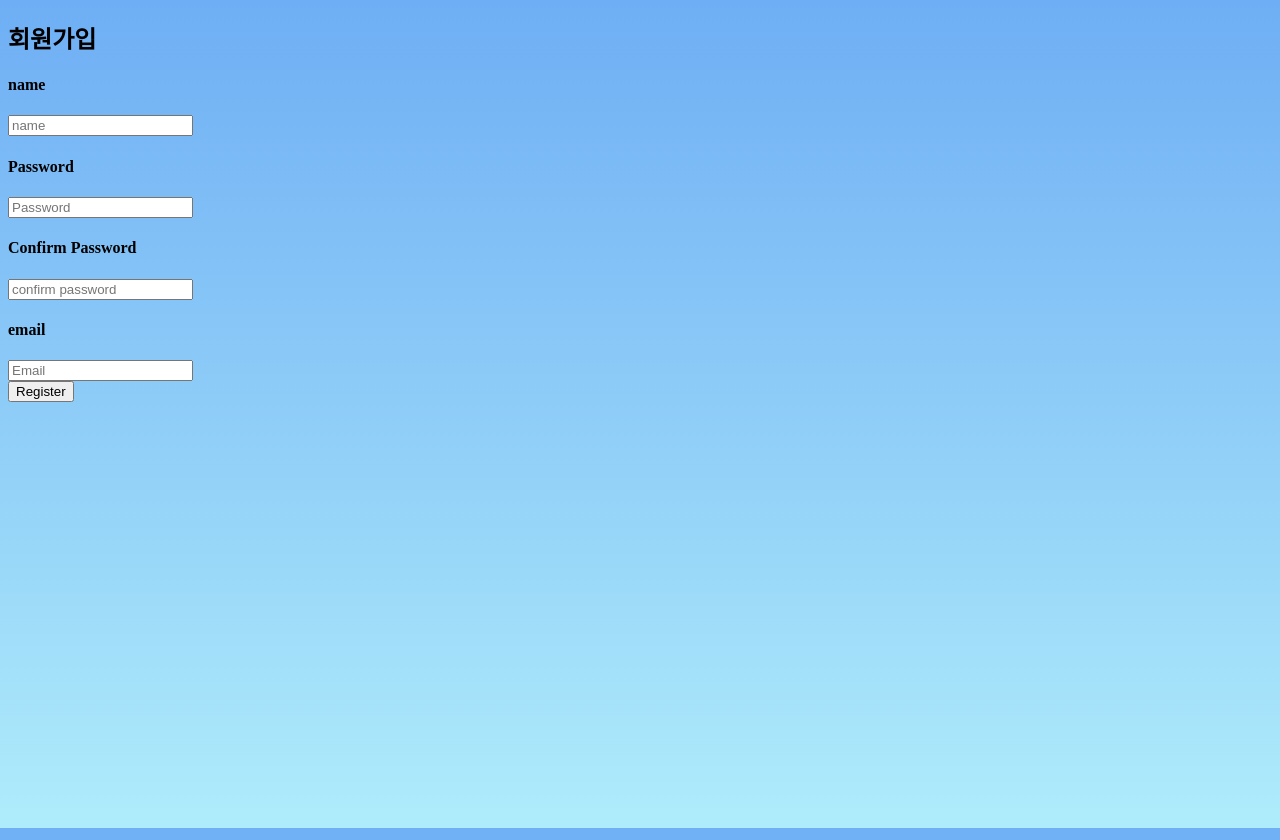
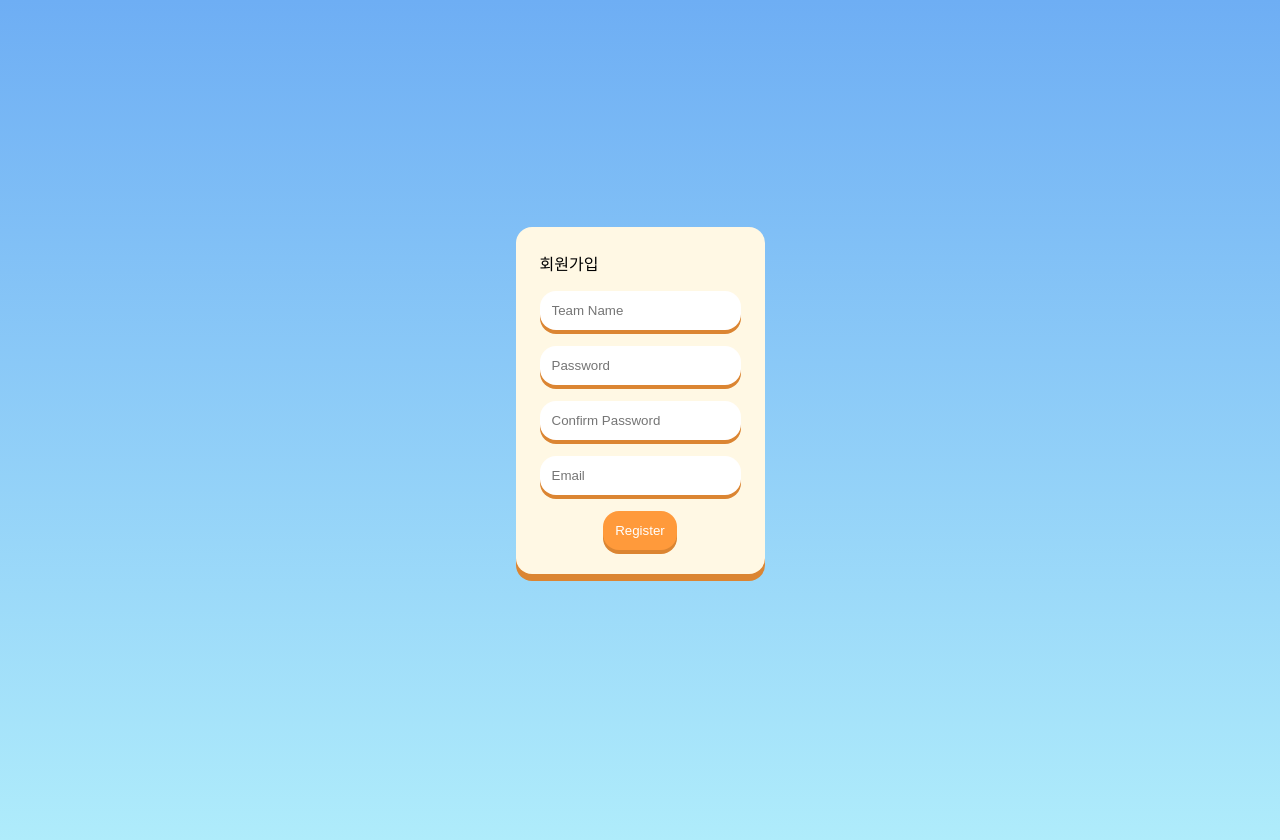
Before and after one commit to betarixm/plt, a Django app: page /register/ in a window 1280 px wide. Run offline with Django 3.2, Linux system fonts and the light colour scheme; parts of the project's set-up code (start-up, migrations or seed data) failed here and were passed over; some web fonts are replaced.

Commit message:
login, register page css-ed

```diff
--- a/app/core/static/css/main.css
+++ b/app/core/static/css/main.css
@@ -1,5 +1,100 @@
+@font-face {
+    font-family: 'sdnr';
+    src: url("font/sdnr_b.otf") format('opentype');
+    font-weight: bold;
+    font-style: normal;
+
+}
+
+@font-face {
+    font-family: 'sdnr';
+    src: url("font/sdnr_m.otf") format('opentype');
+    font-weight: normal;
+    font-style: normal;
+
+}
+
+*:focus {
+    outline: none;
+}
+
 body{
     width: 100vw;
     height: 100vh;
     background: linear-gradient(#6EAEF4, #AFECFB);
+    font-family: 'sdnr', sans-serif;
+    margin: 0;
 }
+
+.app{
+    margin: 5vh;
+    display: flex;
+    align-items: center;
+    justify-content: center;
+    flex-direction: column;
+    width: calc(100vw - 10vh);
+    height: calc(100vh - 10vh);
+}
+
+form{
+    display: flex;
+    justify-content: center;
+    align-items: center;
+
+}
+
+form > input {
+
+}
+
+.vertical{
+    flex-direction: column;
+}
+
+.row{
+    flex-direction: row;
+}
+.color-white{
+    background-color: white;
+
+}
+
+.shadow-small{
+    box-shadow: 0 4px 0 #DB8532;
+}
+.shadow-big{
+    box-shadow: 0 7px 0 #DB8532;
+}
+
+.push:hover{
+    box-shadow: 0 1px 0 #DB8532;
+    position: relative;
+    top: 3px;
+}
+.color-light{
+    background-color: #FFF8E4;
+
+}
+.color-dark{
+    background-color: #ff9a3b;
+    color: white;
+}
+.margin-big{
+    margin: 5vh;
+}
+
+.padding-big{
+    padding: 2vh;
+}
+.margin-small{
+    margin: 1vh;
+
+}
+.padding-small{
+    padding: 1.5vh;
+}
+.box{
+    border-radius: 2vh;
+    border: none;
+    font-family: 'sdnr', sans-serif;
+}
--- a/app/core/templates/core/base.html
+++ b/app/core/templates/core/base.html
@@ -12,7 +12,9 @@
     {% endblock %}
 </head>
 <body>
+<div class="app">
 {% block body %}
 {% endblock %}
+</div>
 </body>
 </html>
--- a/app/core/templates/registration/register.html
+++ b/app/core/templates/registration/register.html
@@ -1,4 +1,4 @@
-{% extends '../core/base.html' %}
+{% extends 'core/base.html' %}
 
 {% block title %}Register{% endblock %}
 
@@ -9,38 +9,27 @@
 {% endblock %}
 
 {% block body %}
-{% if form.errors %}
-    <h2>회원가입 실패</h2>
-    <h3>{% for k, v in form.errors.items %}
-        {% if forloop.first %}
-            {{ v|first }}
-        {% endif %}
-    {% endfor %}
-    </h3>
-{% else %}
-    <h2>회원가입</h2>
-{% endif %}
+    <div class="box color-light shadow-big margin-big padding-big vertical">
+        <div class="margin-small">
+            {% if form.errors %}
+                회원가입에 실패했다구리...
+            {% else %}
+                회원가입
+            {% endif %}
+        </div>
+        <form class="vertical" action="{% url 'register' %}" method="post">
+            {% csrf_token %}
+            <input class="box margin-small padding-small color-white shadow-small push" type="text" name="username" placeholder="Team Name"
+                   value="{{ form.username.data|default_if_none:'' }}">
+            <input class="box margin-small padding-small color-white shadow-small push" type="password" name="password" placeholder="Password">
+            <input class="box margin-small padding-small color-white shadow-small push" type="password" name="confirm" placeholder="Confirm Password">
 
-<form action="{% url 'register' %}" method="post">
-    {% csrf_token %}
-    <h4>name</h4>
-    <div class="field">
-        <input type="text" name="username" placeholder="name"
-            value="{{ form.username.data|default_if_none:'' }}">
+            <input class="box margin-small padding-small color-white shadow-small push" type="text" name="email" placeholder="Email"
+                   value="{{ form.email.data|default_if_none:'' }}">
+
+            <button class="box margin-small padding-small color-dark shadow-small push" type="submit">Register</button>
+        </form>
     </div>
-    <h4>Password</h4>
-    <div class="field">
-        <input type="password" name="password" placeholder="Password">
-    </div>
-    <h4>Confirm Password</h4>
-    <div class="field">
-        <input type="password" name="confirm" placeholder="confirm password">
-    </div>
-    <h4>email</h4>
-    <div class="field">
-        <input type="text" name="email" placeholder="Email"
-            value="{{ form.email.data|default_if_none:'' }}">
-    </div>
-    <button type="submit">Register</button>
-</form>
+
+
 {% endblock %}
```
Also changed, not shown: app/core/templates/registration/login.html (+18 -25 lines), 1 other file.
